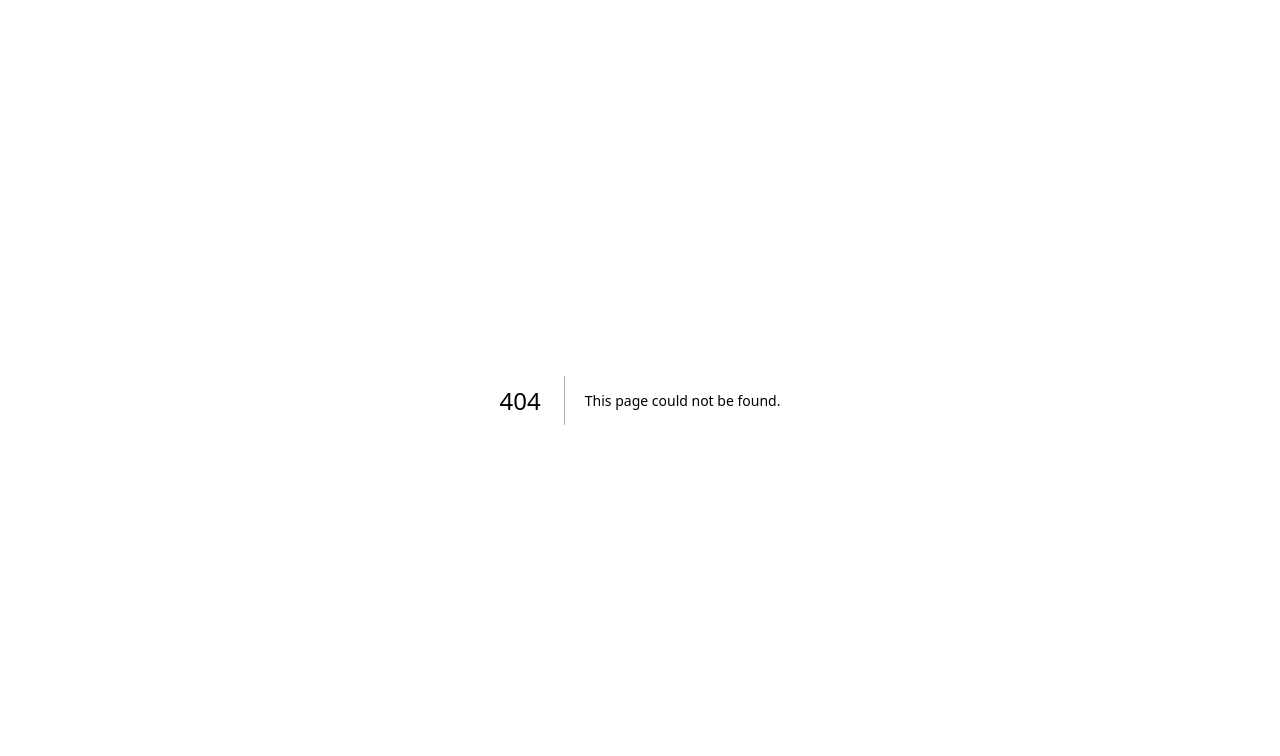
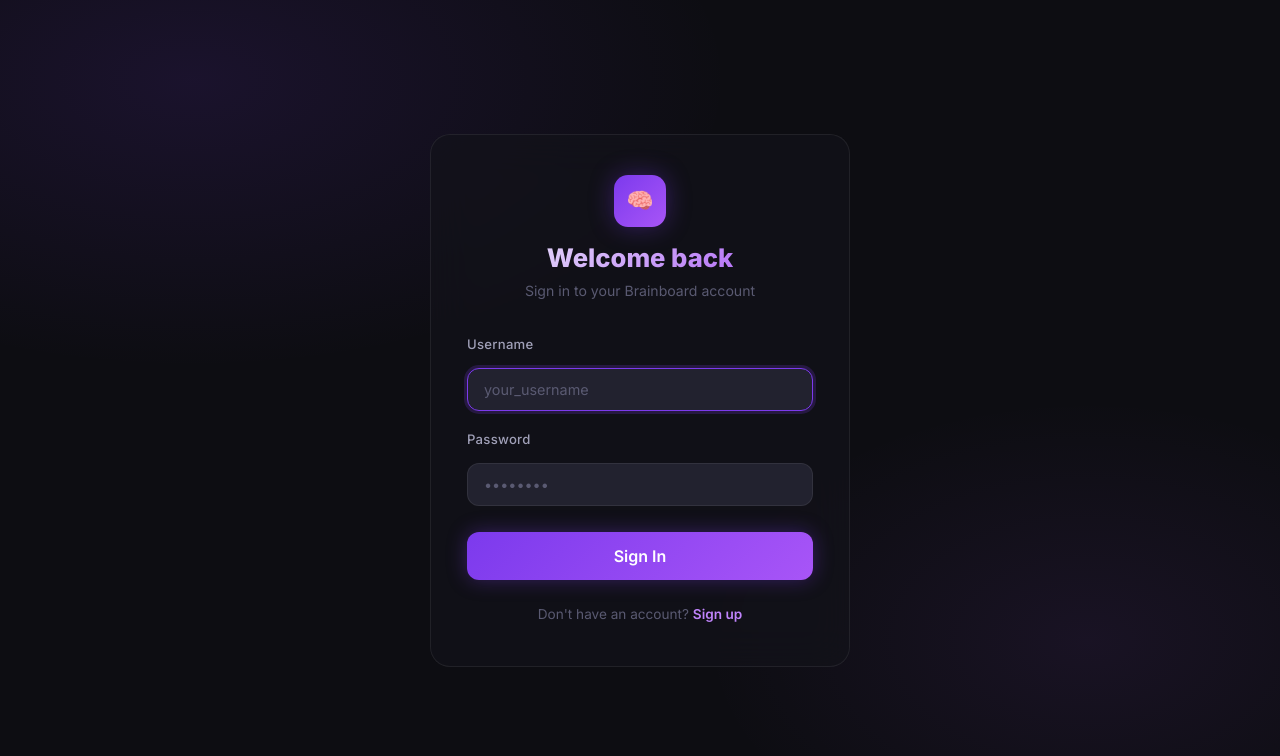
Before and after one commit to anshumancodes/brainboard, a Next.js app in the folder apps/web/: page /signin in a window 1280 px wide. Before the commit this address had no page. Shown: the top 756 px of the page. Built offline with nearby package versions, Linux system fonts and the light colour scheme.

Commit message:
feat(web): add sign-in page and authentication logic

```diff
--- /dev/null
+++ b/apps/web/app/signin/page.tsx
@@ -0,0 +1,99 @@
+"use client";
+
+import { useState } from "react";
+import { useRouter } from "next/navigation";
+import axios from "axios";
+import AuthForm from "../../components/ui/AuthForm";
+import { saveToken } from "../lib/auth";
+import { HTTP_BACKEND_URL } from "../config/config";
+
+export default function SignInPage() {
+  const router = useRouter();
+  const [form, setForm] = useState({ username: "", password: "" });
+  const [error, setError] = useState<string | null>(null);
+  const [loading, setLoading] = useState(false);
+
+  const handleChange = (e: React.ChangeEvent<HTMLInputElement>) => {
+    setForm((prev) => ({ ...prev, [e.target.name]: e.target.value }));
+    setError(null);
+  };
+
+  const handleSubmit = async (e: React.FormEvent) => {
+    e.preventDefault();
+    if (!form.username.trim() || !form.password) {
+      setError("Please fill in all fields.");
+      return;
+    }
+    setLoading(true);
+    setError(null);
+    try {
+      const res = await axios.post(`${HTTP_BACKEND_URL}/user/signin`, form);
+      saveToken(res.data.token);
+      router.push("/dashboard");
+    } catch (err: unknown) {
+      if (axios.isAxiosError(err)) {
+        setError(err.response?.data?.message ?? "Sign-in failed. Try again.");
+      } else {
+        setError("An unexpected error occurred.");
+      }
+    } finally {
+      setLoading(false);
+    }
+  };
+
+  return (
+    <AuthForm
+      title="Welcome back"
+      subtitle="Sign in to your Brainboard account"
+      footerText="Don't have an account?"
+      footerLinkText="Sign up"
+      footerLinkHref="/signup"
+      error={error}
+    >
+      <form onSubmit={handleSubmit}>
+        <div className="input-group">
+          <label htmlFor="signin-username" className="input-label">
+            Username
+          </label>
+          <input
+            id="signin-username"
+            name="username"
+            type="text"
+            className="input-field"
+            placeholder="your_username"
+            value={form.username}
+            onChange={handleChange}
+            autoComplete="username"
+            autoFocus
+          />
+        </div>
+
+        <div className="input-group">
+          <label htmlFor="signin-password" className="input-label">
+            Password
+          </label>
+          <input
+            id="signin-password"
+            name="password"
+            type="password"
+            className="input-field"
+            placeholder="••••••••"
+            value={form.password}
+            onChange={handleChange}
+            autoComplete="current-password"
+          />
+        </div>
+
+        <button
+          id="signin-submit"
+          type="submit"
+          className="btn btn-primary btn-lg"
+          disabled={loading}
+          style={{ marginTop: 8 }}
+        >
+          {loading ? <span className="spinner" style={{ borderTopColor: "#fff" }} /> : "Sign In"}
+        </button>
+      </form>
+    </AuthForm>
+  );
+}
```
